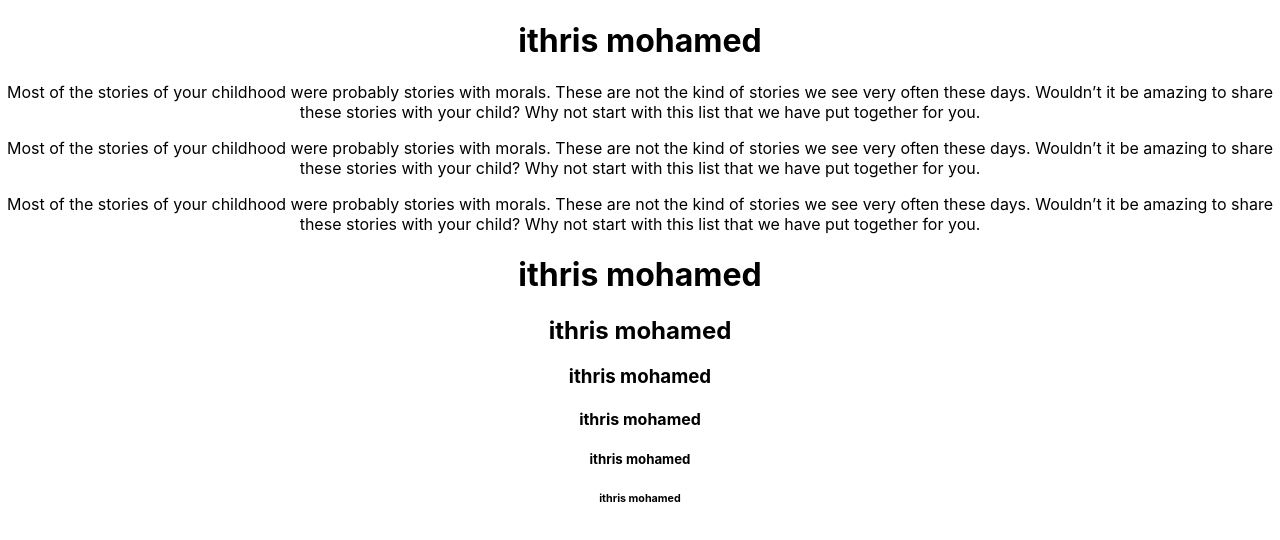
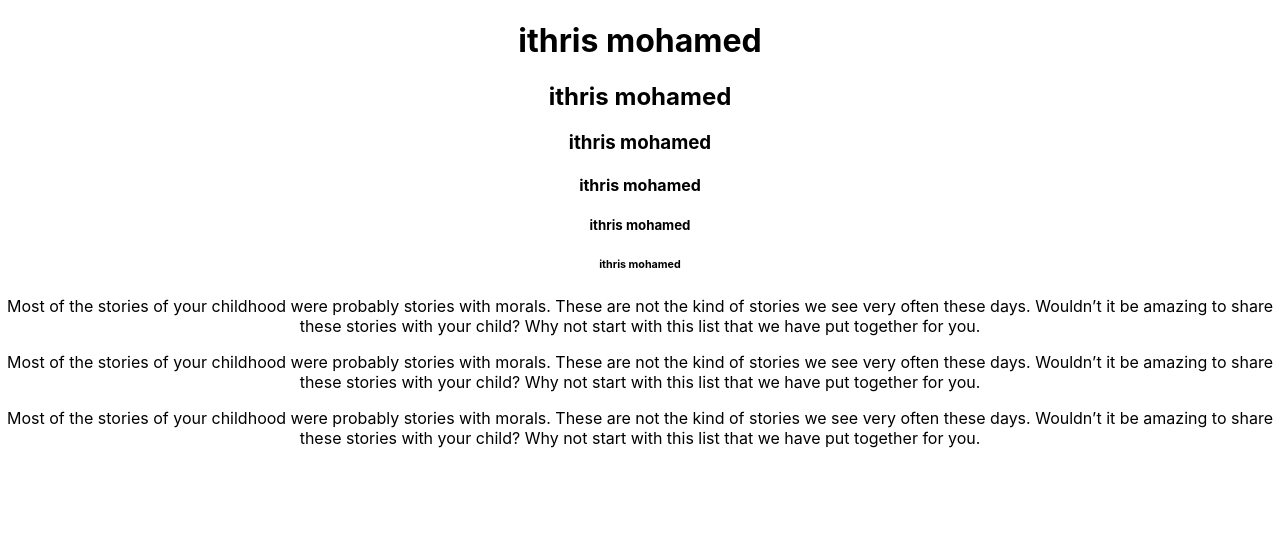
Before and after one commit to netcomithris/my-first-project, a React (Create React App) app: page / in a window 1280 px wide. Shown: the top 540 px of the page. Built offline with nearby package versions, Linux system fonts and the light colour scheme.

Commit message:
updated new3

```diff
--- a/src/App.js
+++ b/src/App.js
@@ -5,15 +5,15 @@ function App() {
   return (
     <div className="App">
       <h1>ithris mohamed</h1>
-      <p>Most of the stories of your childhood were probably stories with morals. These are not the kind of stories we see very often these days. Wouldn’t it be amazing to share these stories with your child? Why not start with this list that we have put together for you.</p>
-      <p>Most of the stories of your childhood were probably stories with morals. These are not the kind of stories we see very often these days. Wouldn’t it be amazing to share these stories with your child? Why not start with this list that we have put together for you.</p>
-      <p>Most of the stories of your childhood were probably stories with morals. These are not the kind of stories we see very often these days. Wouldn’t it be amazing to share these stories with your child? Why not start with this list that we have put together for you.</p>
-      <h1>ithris mohamed</h1>
       <h2>ithris mohamed</h2>
       <h3>ithris mohamed</h3>
       <h4>ithris mohamed</h4>
       <h5>ithris mohamed</h5>
       <h6>ithris mohamed</h6>
+      <p>Most of the stories of your childhood were probably stories with morals. These are not the kind of stories we see very often these days. Wouldn’t it be amazing to share these stories with your child? Why not start with this list that we have put together for you.</p>
+      <p>Most of the stories of your childhood were probably stories with morals. These are not the kind of stories we see very often these days. Wouldn’t it be amazing to share these stories with your child? Why not start with this list that we have put together for you.</p>
+      <p>Most of the stories of your childhood were probably stories with morals. These are not the kind of stories we see very often these days. Wouldn’t it be amazing to share these stories with your child? Why not start with this list that we have put together for you.</p>
+
 
     </div>
   );
```
